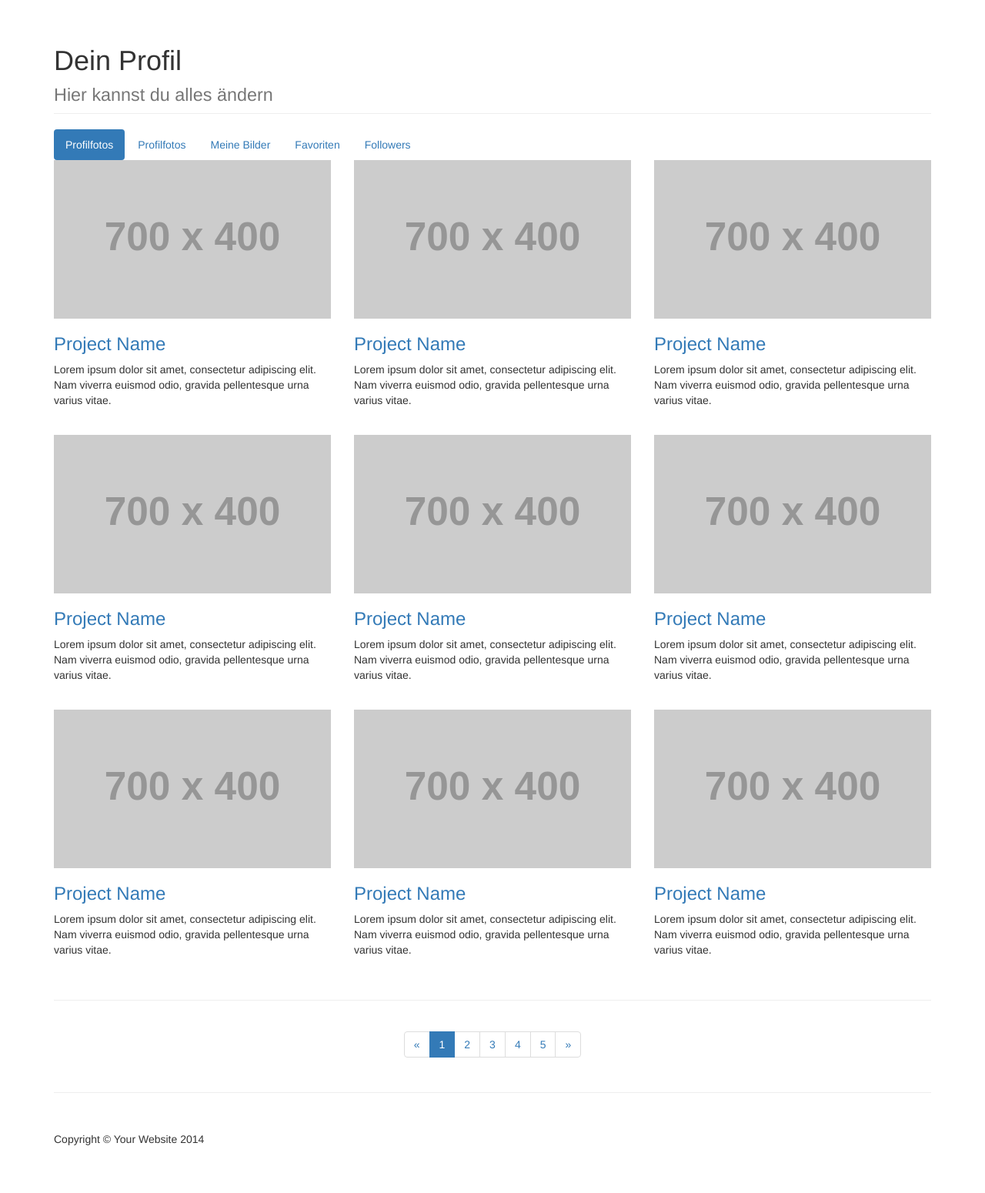
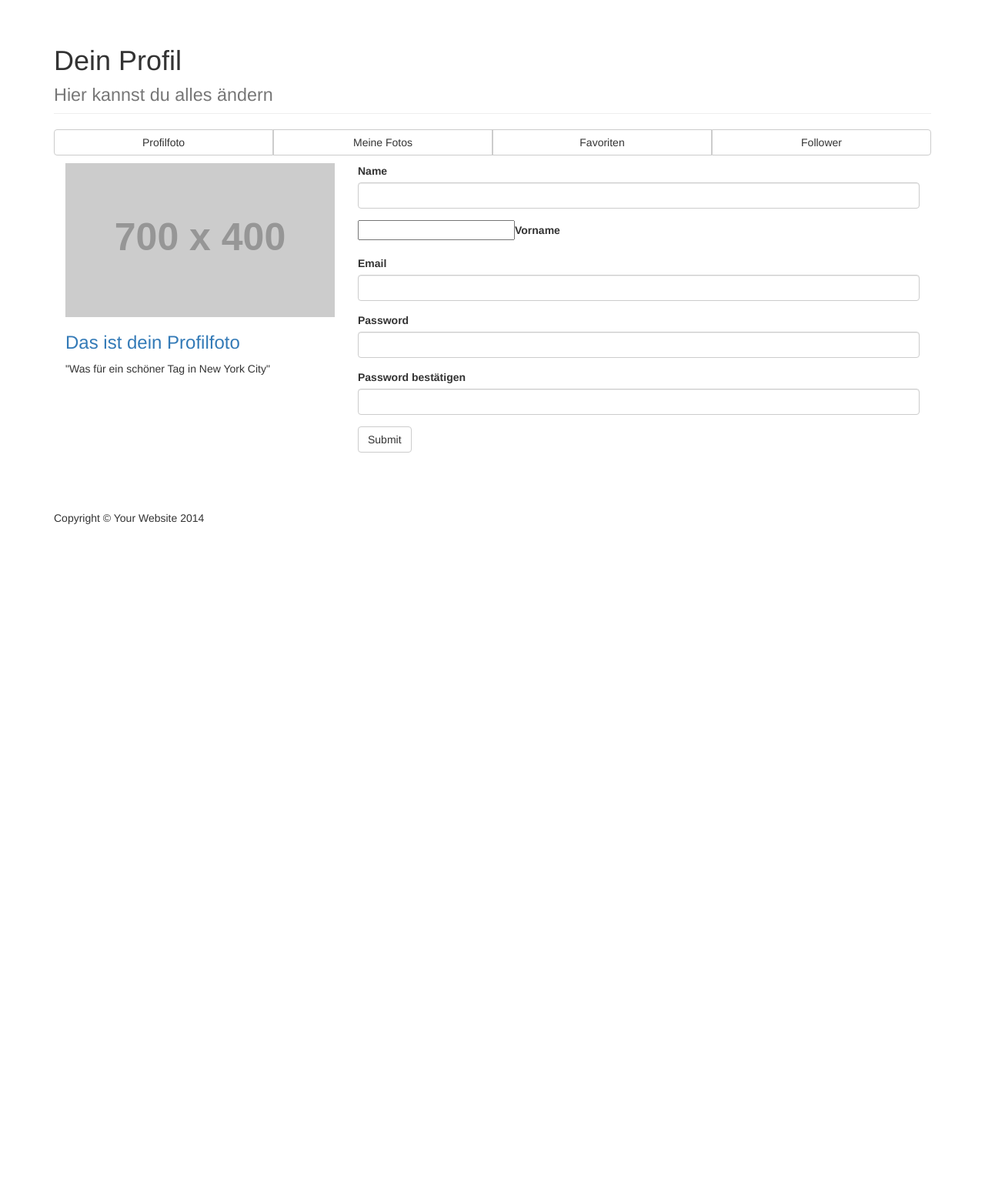
Before and after one commit to altariaapple/b_tour_1, a PHP site: page /profil.php in a window 1280 px wide. Shown: the part 51-1601 px from the top of the page at 77% size. After the commit the page ends 732 px from the top, so only its background shows below. Run offline with PHP 8.4, Linux system fonts and the light colour scheme; grey boxes labelled with a size stand in for pictures from a placeholder-image service; some libraries are stand-ins or nearby versions.

Commit message:
no message

```diff
--- /dev/null
+++ b/js/functions.js
@@ -0,0 +1,21 @@
+/*   b_Tour_1 javascript  */
+/* Tim Glatthard, Carmina Grünig, Joel Viotti */
+
+
+/* Button-group Anreise, jeweiligen Text anzeigen */
+$(document).ready(function() {
+    $('button').click(function(event) {
+    	/* die var pickedOption beinhaltet die jeweilige ID des Buttons, auf welchen geklickt wurde */
+        var pickedOption = event.target.id;
+
+        if (pickedOption == "fuss"){
+        	$(".anreiseText").text("Zu Fuss: Von Bahnhof Biel aus ca. 5 Minuten Richtung Schiffländte gehen. Von der Schiffländte ca. 2 Minuten der Ländtestrasse entlang bis zum Seeufer.");
+        }
+        else if (pickedOption == "auto") {
+        	$(".anreiseText").text("Auto: Bernstrasse entlang bis Seelandgymnasium Biel. Dort rechts einbiegen zu den angeschriebenen Parkplätzen. Von den Parkplätzen aus ca. 3 Minuten Gehweg der Ländtestrasse entlang bis zum Seeufer.");
+        }
+        else if (pickedOption == "oeV") {
+        	$(".anreiseText").text("ÖV: Bei Bahnhof Biel Bus Nummer 2 Richtung Schiffländte nehmen, bis Station Schiffländte. Anschiessend ca. 2 Minuten der Ländtestrasse entlang bis zum Seeufer.");
+        }
+    });
+});
--- a/profil.php
+++ b/profil.php
@@ -74,144 +74,81 @@
         <!-- /.row -->
 
         <!-- Sub Nav -->
-        <ul class="nav nav-pills">
-      <li class="active">
-        <a href="#">Profilfotos</a>
-      </li>
-      <li><a href="#">Profilfotos</a></li>
-      <li><a href="#">Meine Bilder</a></li>
-      <li><a href="#">Favoriten</a></li>
-      <li><a href="#">Followers</a></li>
-    </ul>
+           <div class="row">
+             <div class="col-md-12 col">
+               <!-- boostrap component Button group: drei Buttons nebeineinander -->
+               <div class="btn-group btn-group-justified" role="group" aria-label="...">
+                 <div class="btn-group" role="group">
+                   <button type="button" class="btn btn-default" id="fuss" value="fuss">Profilfoto</button>
+                 </div>
+                 <div class="btn-group" role="group">
+                   <button type="button" class="btn btn-default" id="auto" value="auto">Meine Fotos</button>
+                 </div>
+                 <div class="btn-group" role="group">
+                   <button type="button" class="btn btn-default" id="oeV" value="oeV">Favoriten</button>
+                 </div>
+                 <div class="btn-group" role="group">
+                   <button type="button" class="btn btn-default" id="fuss" value="fuss">Follower</button>
+                 </div>
+               </div>
+               <!-- Platzhalter für Inhalte, wird durch JS mit Inhalt gefüllt. Je nach geklicktem Button -->
+            <div class="col-md-12 col">
+              <p class="anreiseText"></p>
+            </div>
+       <!-- Ende Subnav -->
 
+<!--Section Profilbild-->
+ <section>
         <!-- Projects Row -->
         <div class="row">
-            <div class="col-md-4 portfolio-item">
+            <div class="col-md-12 col-lg-12 portfolio-item">
+              <div class="col-md-4 col-sm-4">
                 <a href="#">
                     <img class="img-responsive" src="http://placehold.it/700x400" alt="">
                 </a>
                 <h3>
-                    <a href="#">Project Name</a>
+                    <a href="#">Das ist dein Profilfoto</a>
                 </h3>
-                <p>Lorem ipsum dolor sit amet, consectetur adipiscing elit. Nam viverra euismod odio, gravida pellentesque urna varius vitae.</p>
-            </div>
-            <div class="col-md-4 portfolio-item">
-                <a href="#">
-                    <img class="img-responsive" src="http://placehold.it/700x400" alt="">
-                </a>
-                <h3>
-                    <a href="#">Project Name</a>
-                </h3>
-                <p>Lorem ipsum dolor sit amet, consectetur adipiscing elit. Nam viverra euismod odio, gravida pellentesque urna varius vitae.</p>
-            </div>
-            <div class="col-md-4 portfolio-item">
-                <a href="#">
-                    <img class="img-responsive" src="http://placehold.it/700x400" alt="">
-                </a>
-                <h3>
-                    <a href="#">Project Name</a>
-                </h3>
-                <p>Lorem ipsum dolor sit amet, consectetur adipiscing elit. Nam viverra euismod odio, gravida pellentesque urna varius vitae.</p>
-            </div>
-        </div>
-        <!-- /.row -->
+                <p>"Was für ein schöner Tag in New York City"</p>
+              </div>
+              <div class="col-md-8 col-sm-8">
+                <!--Start Formular -->
+                <form>
+                  <div class="form-group">
+                    <label for="pwd">Name</label>
+                    <input type="text" class="form-control" id="pwd">
+                  </div>
+                  <div class="form-group">
+                    <label><input type="text">Vorname</label>
+                  </div>
+                  <div class="form-group">
+                    <label for="email">Email</label>
+                    <input type="email" class="form-control" id="email">
+                  </div>
+                  <div class="form-group">
+                    <label for="pwd">Password</label>
+                    <input type="password" class="form-control" id="pwd">
+                  </div>
+                  <div class="form-group">
+                    <label for="pwd">Password bestätigen</label>
+                    <input type="password" class="form-control" id="pwd">
+                  </div>
 
-        <!-- Projects Row -->
-        <div class="row">
-            <div class="col-md-4 portfolio-item">
-                <a href="#">
-                    <img class="img-responsive" src="http://placehold.it/700x400" alt="">
-                </a>
-                <h3>
-                    <a href="#">Project Name</a>
-                </h3>
-                <p>Lorem ipsum dolor sit amet, consectetur adipiscing elit. Nam viverra euismod odio, gravida pellentesque urna varius vitae.</p>
-            </div>
-            <div class="col-md-4 portfolio-item">
-                <a href="#">
-                    <img class="img-responsive" src="http://placehold.it/700x400" alt="">
-                </a>
-                <h3>
-                    <a href="#">Project Name</a>
-                </h3>
-                <p>Lorem ipsum dolor sit amet, consectetur adipiscing elit. Nam viverra euismod odio, gravida pellentesque urna varius vitae.</p>
-            </div>
-            <div class="col-md-4 portfolio-item">
-                <a href="#">
-                    <img class="img-responsive" src="http://placehold.it/700x400" alt="">
-                </a>
-                <h3>
-                    <a href="#">Project Name</a>
-                </h3>
-                <p>Lorem ipsum dolor sit amet, consectetur adipiscing elit. Nam viverra euismod odio, gravida pellentesque urna varius vitae.</p>
-            </div>
-        </div>
 
-        <!-- Projects Row -->
-        <div class="row">
-            <div class="col-md-4 portfolio-item">
-                <a href="#">
-                    <img class="img-responsive" src="http://placehold.it/700x400" alt="">
-                </a>
-                <h3>
-                    <a href="#">Project Name</a>
-                </h3>
-                <p>Lorem ipsum dolor sit amet, consectetur adipiscing elit. Nam viverra euismod odio, gravida pellentesque urna varius vitae.</p>
-            </div>
-            <div class="col-md-4 portfolio-item">
-                <a href="#">
-                    <img class="img-responsive" src="http://placehold.it/700x400" alt="">
-                </a>
-                <h3>
-                    <a href="#">Project Name</a>
-                </h3>
-                <p>Lorem ipsum dolor sit amet, consectetur adipiscing elit. Nam viverra euismod odio, gravida pellentesque urna varius vitae.</p>
-            </div>
-            <div class="col-md-4 portfolio-item">
-                <a href="#">
-                    <img class="img-responsive" src="http://placehold.it/700x400" alt="">
-                </a>
-                <h3>
-                    <a href="#">Project Name</a>
-                </h3>
-                <p>Lorem ipsum dolor sit amet, consectetur adipiscing elit. Nam viverra euismod odio, gravida pellentesque urna varius vitae.</p>
-            </div>
-        </div>
-        <!-- /.row -->
+                  <button type="submit" class="btn btn-default">Submit</button>
+                </form>
+                <!--Ende Formular -->
 
-        <hr>
+ </section>
+        <!-- Ende Section -->
 
-        <!-- Pagination -->
-        <div class="row text-center">
-            <div class="col-lg-12">
-                <ul class="pagination">
-                    <li>
-                        <a href="#">&laquo;</a>
-                    </li>
-                    <li class="active">
-                        <a href="#">1</a>
-                    </li>
-                    <li>
-                        <a href="#">2</a>
-                    </li>
-                    <li>
-                        <a href="#">3</a>
-                    </li>
-                    <li>
-                        <a href="#">4</a>
-                    </li>
-                    <li>
-                        <a href="#">5</a>
-                    </li>
-                    <li>
-                        <a href="#">&raquo;</a>
-                    </li>
-                </ul>
-            </div>
-        </div>
-        <!-- /.row -->
 
-        <hr>
+
+
+
+
+
+
 
         <!-- Footer -->
         <footer>
@@ -232,6 +169,15 @@
     <!-- Bootstrap Core JavaScript -->
     <script src="js/bootstrap.min.js"></script>
 
+    <!-- jQuery (necessary for Bootstrap's JavaScript plugins) -->
+       <script src="https://ajax.googleapis.com/ajax/libs/jquery/1.11.3/jquery.min.js"></script>
+       <!-- Include all compiled plugins (below), or include individual files as needed -->
+       <script src="js/bootstrap.min.js"></script>
+       <script src="plugins/datepicker/js/bootstrap-datepicker.js"></script>
+       <script src="http://maps.google.com/maps/api/js?sensor=false"></script>
+       <script src="js/functions.js"></script>
+
+
 </body>
 
 </html>
```
